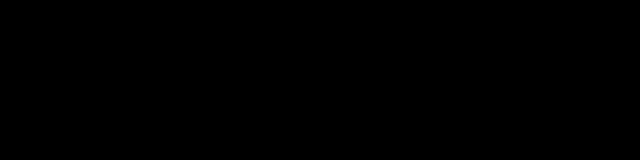
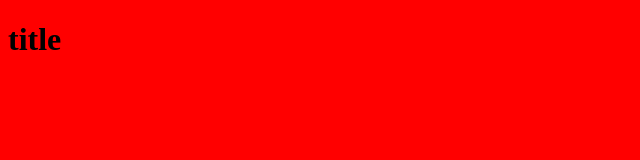
Before and after one commit to avynay/test-rep, a plain HTML site: page index.html in a window 1280 px wide. Shown: the whole page, without its empty margins (0-640 px from the left). Drawn offline with Linux system fonts and the light colour scheme.

Commit message:
change bg  color

```diff
--- a/css/style.css
+++ b/css/style.css
@@ -1,3 +1,3 @@
 body{
-  background: black;
+  background: rgb(255, 0, 0);
 }
```
